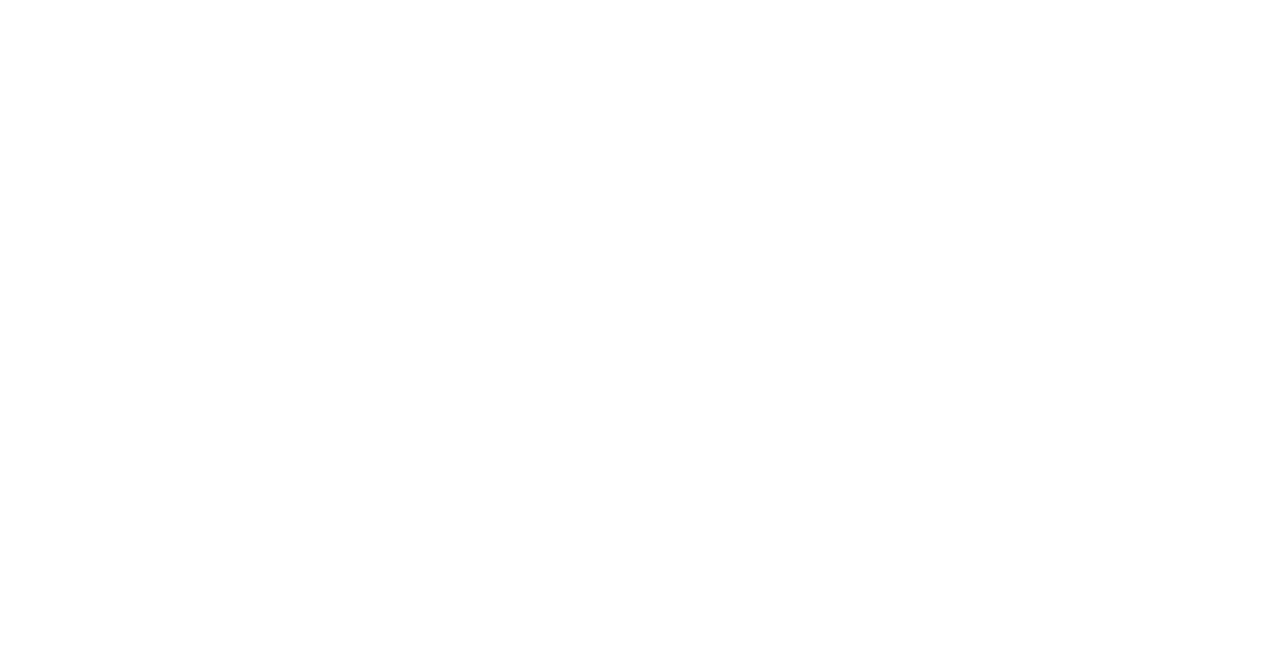
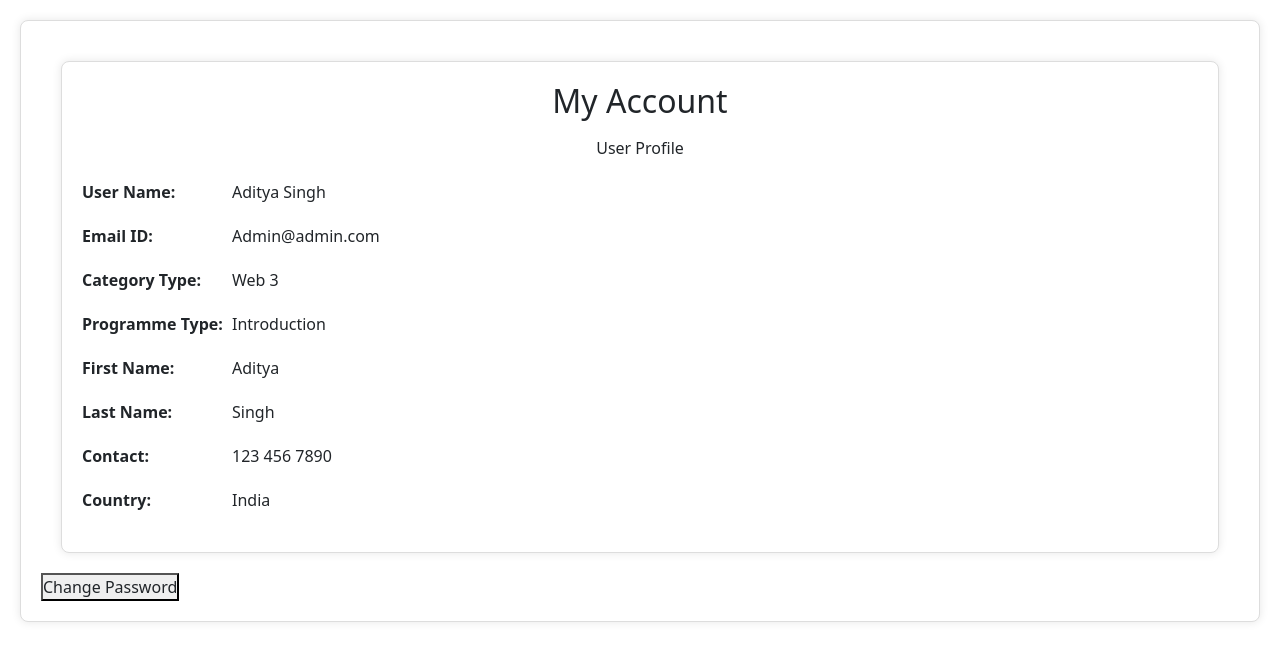
Before and after one commit to adisk01/Nupium, a React (Create React App) app in the folder client/: page /myaccount in a window 1280 px wide. Before the commit this address had no page. Shown: the top 660 px of the page. Built offline with nearby package versions, Linux system fonts and the light colour scheme.

Commit message:
Account UI Done

```diff
--- a/client/package.json
+++ b/client/package.json
@@ -13,6 +13,7 @@
     "react": "^18.2.0",
     "react-dom": "^18.2.0",
     "react-icons": "^4.12.0",
+    "react-modal": "^3.16.1",
     "react-router-dom": "^6.21.1",
     "react-scripts": "5.0.1",
     "stream-browserify": "^3.0.0",
--- a/client/src/App.js
+++ b/client/src/App.js
@@ -2,7 +2,14 @@
 import HomePage from "./pages/HomePage";
 import Login from "./pages/Login";
 import Register from "./pages/Register";
-
+import Account from './homepagecomponents/Account';
+import Sessionhistory from './homepagecomponents/Sessionhistory';
+import Support from './homepagecomponents/Support';
+import SubscriptionValidity from './homepagecomponents/SubscriptionValidity';
+import Payment from './homepagecomponents/Payment';
+import Help from './homepagecomponents/Help';
+import Courses from './homepagecomponents/Courses';
+import Home from './homepagecomponents/Home';
 function App() {
   return (
     <>
@@ -10,8 +17,16 @@
         <Routes>
           <Route path="/" element={<HomePage />} />
           <Route path="/login" element={<Login />} />
+
           <Route path="/register" element={<Register />} />
-
+          <Route path="/" element={<Home />} />
+          <Route path="/myaccount" element={<Account />} />
+          <Route path="/courses" element={<Courses />} />
+          <Route path="/help" element={<Help />} />
+          <Route path="/payment" element={<Payment />} />
+          <Route path="/sessionhistory" element={<Sessionhistory />} />
+          <Route path="/support" element={<Support />} />
+          <Route path="/subscriptionvalidity" element={<SubscriptionValidity />} />
         </Routes>
       </BrowserRouter>
     </>
--- a/client/src/homepagecomponents/Account.jsx
+++ b/client/src/homepagecomponents/Account.jsx
@@ -1,7 +1,102 @@
-import React from 'react';
+import React, { useState } from 'react';
+import Modal from 'react-modal';
+import './account.css'; // Import your existing CSS file
 
 const Account = () => {
+  const [isModalOpen, setIsModalOpen] = useState(false);
 
-}
+  const openModal = () => {
+    setIsModalOpen(true);
+  };
+
+  const closeModal = () => {
+    setIsModalOpen(false);
+  };
+
+  const handlePasswordChange = () => {
+    // Implement your password change logic here
+    // You can call an API or perform any other necessary actions
+    closeModal(); // Close the modal after the password change is successful
+  };
+
+  return (
+    <>
+      <div className="account-container">
+      <div className="account-container">
+        <div className="account-header">
+          <h2>My Account</h2>
+          <p>User Profile</p>
+        </div>
+        <div className="account-details">
+          <div className="detail-item">
+            <label>User Name:</label>
+            <span>Aditya Singh</span>
+          </div>
+          <div className="detail-item">
+            <label>Email ID:</label>
+            <span>Admin@admin.com</span>
+          </div>
+          <div className="detail-item">
+            <label>Category Type:</label>
+            <span>Web 3</span>
+          </div>
+          <div className="detail-item">
+            <label>Programme Type:</label>
+            <span>Introduction</span>
+          </div>
+          <div className="detail-item">
+            <label>First Name:</label>
+            <span>Aditya</span>
+          </div>
+          <div className="detail-item">
+            <label>Last Name:</label>
+            <span>Singh</span>
+          </div>
+          <div className="detail-item">
+            <label>Contact:</label>
+            <span>123 456 7890</span>
+          </div>
+          <div className="detail-item">
+            <label>Country:</label>
+            <span>India</span>
+          </div>
+        </div>
+      </div>
+        <button className='button' onClick={openModal}>Change Password</button>
+      </div>
+      <Modal
+        isOpen={isModalOpen}
+        onRequestClose={closeModal}
+        className="change-password-modal"
+        overlayClassName="modal-overlay"
+        ariaHideApp={false}
+      >
+        <div className="change-password-container">
+          <div className="change-password-header">
+            <h2>Change Password</h2>
+          </div>
+          <div className="change-password-form">
+
+            <div className="form-item">
+              <label>Current Password:</label>
+              <input type="password" />
+            </div>
+            <div className="form-item">
+              <label>New Password:</label>
+              <input type="password" />
+            </div>
+            <div className="form-item">
+              <label>Confirm Password:</label>
+              <input type="password" />
+            </div>
+            <button className="change-password-btn" onClick={handlePasswordChange}>
+              Change Password
+            </button>
+          </div>
+        </div>
+      </Modal>
+    </>
+  );
+};
 
 export default Account;
--- /dev/null
+++ b/client/src/homepagecomponents/account.css
@@ -0,0 +1,101 @@
+.account-container {
+    padding: 20px;
+    border: 1px solid #ddd;
+    border-radius: 8px;
+    margin: 20px;
+    background-color: #fff;
+    box-shadow: 0 0 10px rgba(0, 0, 0, 0.1);
+  }
+
+  .account-header {
+    text-align: center;
+    margin-bottom: 20px;
+  }
+
+  .detail-item {
+    display: flex;
+    justify-content: space-between;
+    margin-bottom: 15px;
+  }
+
+  label {
+    font-weight: bold;
+    width: 150px;
+  }
+
+  span {
+    flex-grow: 1;
+  }
+  /* Add this to your existing CSS file or create a new one for account styles */
+
+.change-password-container {
+    padding: 20px;
+    border: 1px solid #ddd;
+    border-radius: 8px;
+    margin: 20px;
+    background-color: #fff;
+    box-shadow: 0 0 10px rgba(0, 0, 0, 0.1);
+  }
+
+  .change-password-header {
+    text-align: center;
+    margin-bottom: 20px;
+  }
+
+  .change-password-form {
+    max-width: 400px;
+    margin: 0 auto;
+  }
+
+  .form-item {
+    margin-bottom: 15px;
+  }
+
+  label {
+    font-weight: bold;
+    display: block;
+    margin-bottom: 5px;
+  }
+
+  input {
+    width: 100%;
+    padding: 8px;
+    border: 1px solid #ddd;
+    border-radius: 4px;
+  }
+
+  .change-password-btn {
+    background-color: #007bff;
+    color: #fff;
+    padding: 10px 15px;
+    border: none;
+    border-radius: 4px;
+    cursor: pointer;
+  }
+
+  .change-password-btn:hover {
+    background-color: #0056b3;
+  }
+/* Add these styles to your existing CSS file or create a new one */
+
+.modal-overlay {
+    position: fixed;
+    top: 0;
+    left: 0;
+    right: 0;
+    bottom: 0;
+    background-color: rgba(0, 0, 0, 0.5);
+    display: flex;
+    justify-content: center;
+    align-items: center;
+  }
+
+  .change-password-modal {
+    background-color: #fff;
+    padding: 20px;
+    border-radius: 8px;
+    max-width: 400px;
+    width: 100%;
+  }
+
+  /* Add any additional styles as needed */
--- a/client/src/pages/HomePage.js
+++ b/client/src/pages/HomePage.js
@@ -1,6 +1,6 @@
 import React from 'react';
 import Sidebar from '../components/Sidebar';
-import { Routes, Route } from "react-router-dom";
+import { Routes, Route, BrowserRouter } from "react-router-dom";
 import Sessionhistory from '../homepagecomponents/Sessionhistory';
 import Support from '../homepagecomponents/Support';
 import SubscriptionValidity from '../homepagecomponents/SubscriptionValidity';
@@ -12,9 +12,10 @@
 
 const HomePage = () => {
   return (
-    <Sidebar>
+<Sidebar>
       <Routes>
         <Route path="/" element={<Home />} />
+        <Route path="/myaccount" element={<Account />} />
         <Route path="/courses" element={<Courses />} />
         <Route path="/help" element={<Help />} />
         <Route path="/payment" element={<Payment />} />
@@ -23,6 +24,9 @@
         <Route path="/subscriptionvalidity" element={<SubscriptionValidity />} />
       </Routes>
     </Sidebar>
+
+
+
   );
 }
 
--- a/package.json
+++ b/package.json
@@ -22,6 +22,7 @@
     "jsonwebtoken": "^8.5.1",
     "mongoose": "^6.7.2",
     "morgan": "^1.10.0",
+    "nodemailer": "^6.9.7",
     "nodemon": "^2.0.20"
   }
 }
```
Also changed, not shown: client/src/components/Sidebar.js (+9 -9 lines), client/src/homepagecomponents/payment.css (added), 2 other files (tests, documents, lock files or other folders).
